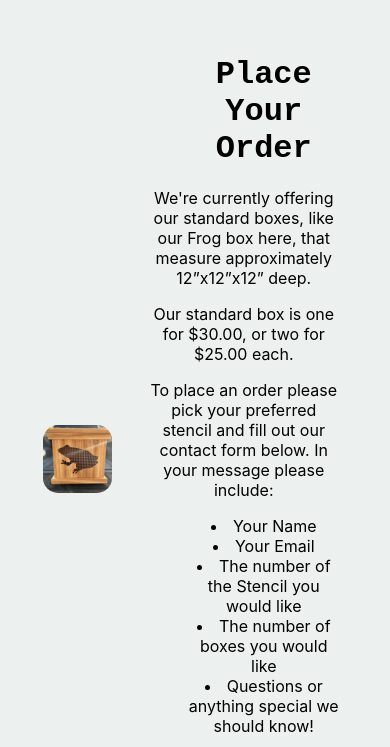
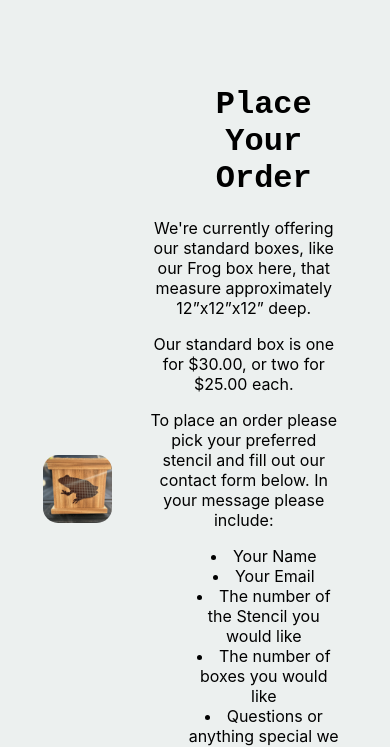
Before and after one commit to Shelcisco/Chucks-Planter-Boxes-, a React (Create React App) app: page /home in a window 390 px wide. Shown: the part 1339-2086 px from the top of the page. Built offline with nearby package versions, Linux system fonts and the light colour scheme.

Commit message:
media TEST

```diff
--- a/src/index.css
+++ b/src/index.css
@@ -558,7 +558,8 @@ form .form-input {
   .Announce,
   .gallery,
   .shortgal,
-  .place {
+  .place,
+  .order {
     padding-top: 30px;
     padding-bottom: 50px;
   }
```
